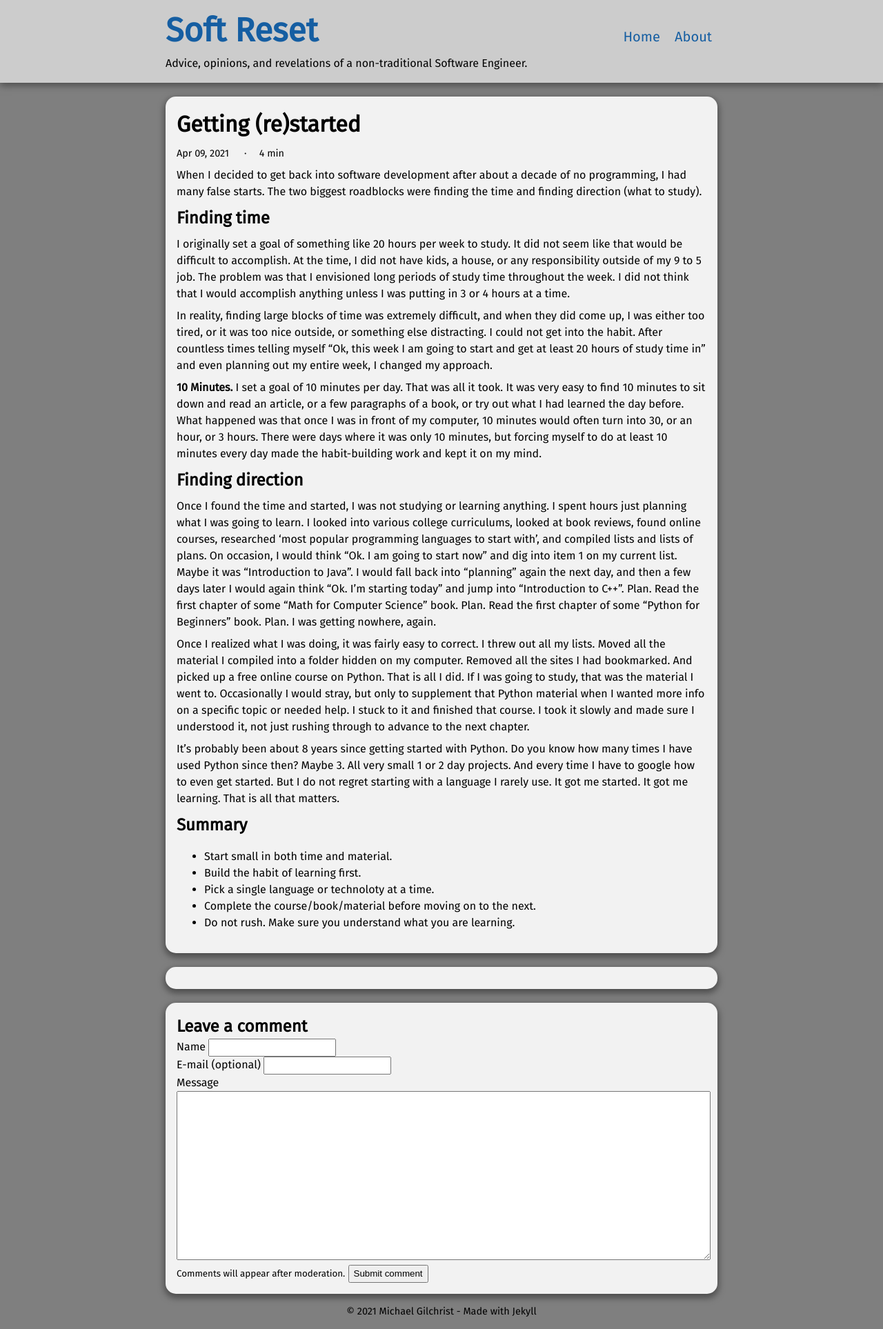
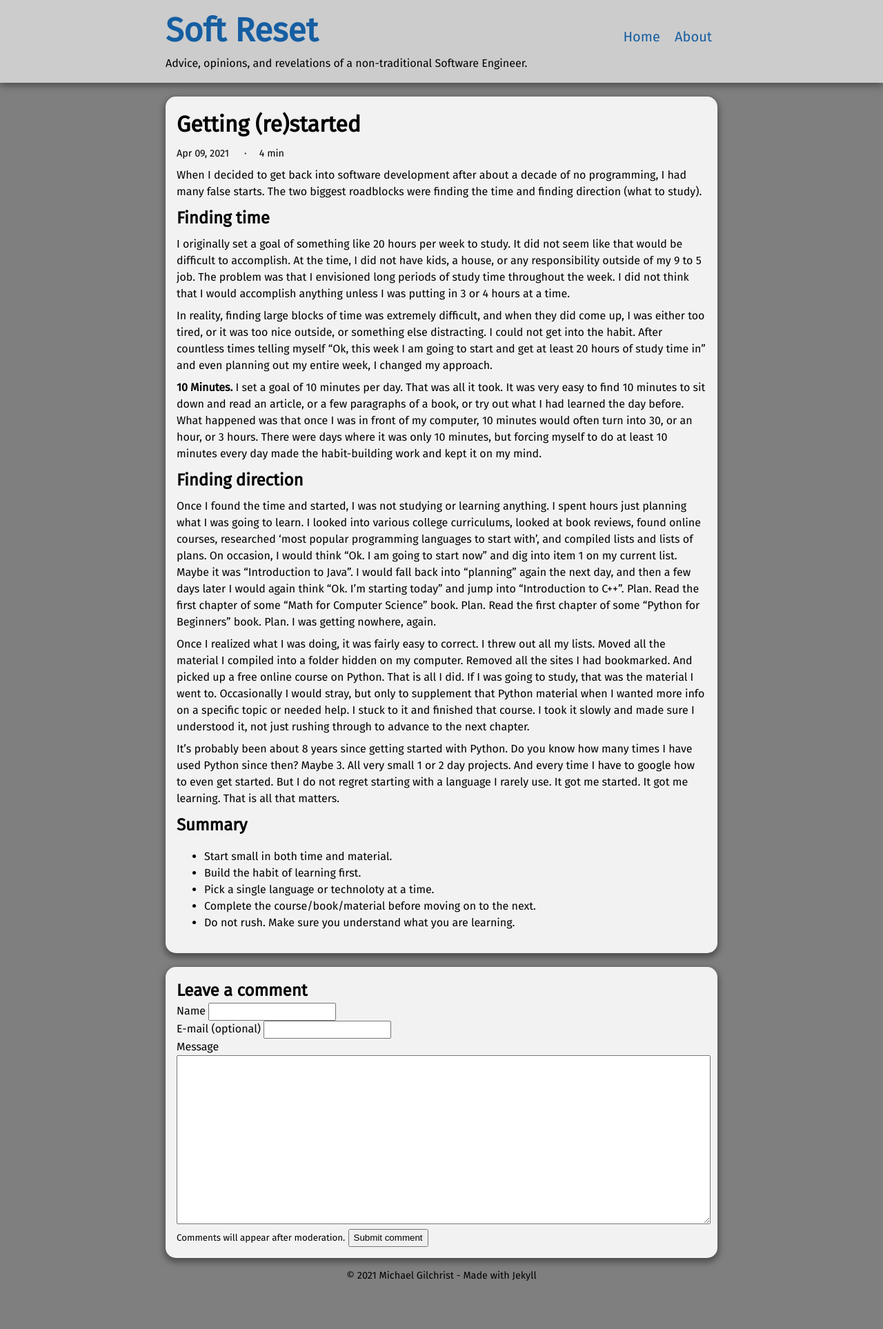
Before and after one commit to michaelgilch/michaelgilch.github.io, a Jekyll site: the page built from _posts/2021-04-09-getting-started.md, in a window 1280 px wide. Shown: the whole page at 69% size. Built offline with Jekyll 4.4.1, drawn with Linux system fonts in a browser that asks for light colours; some web fonts are replaced; after the commit the page ends 1875 px from its top, so only the background shows below that.

Commit message:
Attempt to only show comments block when comments exist

```diff
--- a/_layouts/post.html
+++ b/_layouts/post.html
@@ -9,9 +9,9 @@ layout: default
   <p>{{ content }}</p>
 </div>
 
+{% if site.data.comments[page.slug] %}
 <div class="content-block">
   <!-- Comments -->
-  {% if site.data.comments[page.slug] %}
     <h2>
     {% if site.data.comments[page.slug].size > 1 %}
       {{ site.data.comments[page.slug] | size }}
@@ -26,8 +26,8 @@ layout: default
       <em>{{ comment[1].date | date: "%B %d, %Y" }}</em>
       <p>{{ comment[1].message | markdownify }}</p>
     {% endfor %}
-  {% endif %}
 </div>
+{% endif %}
 
 <div class="content-block">
   <h2>Leave a comment</h2>
```
